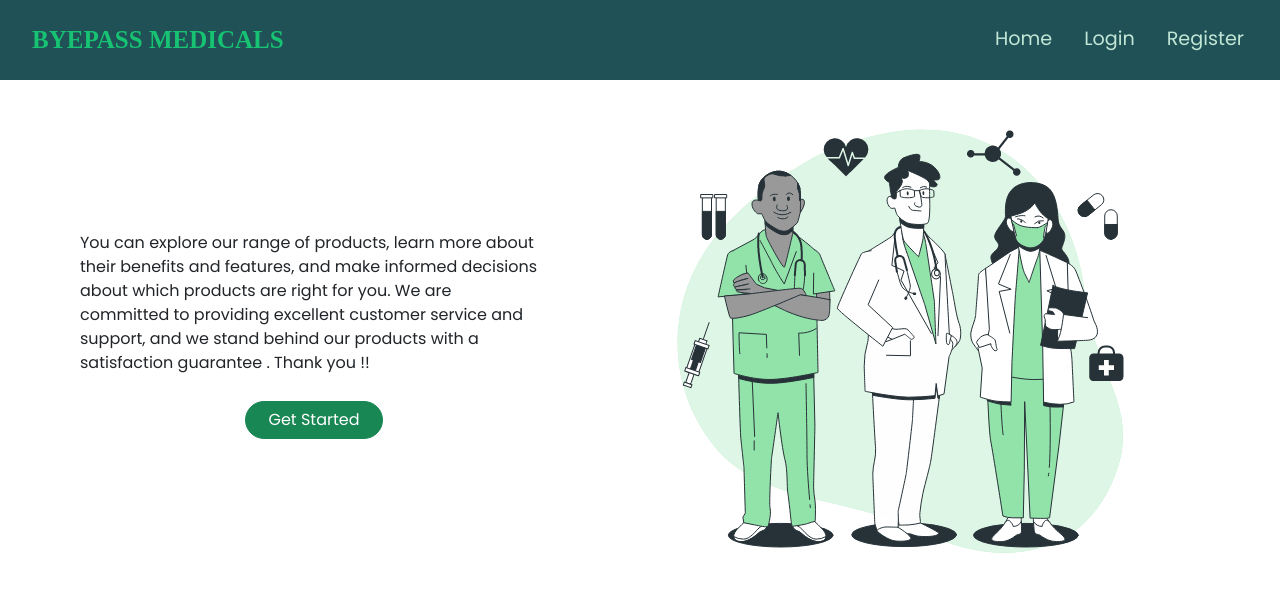
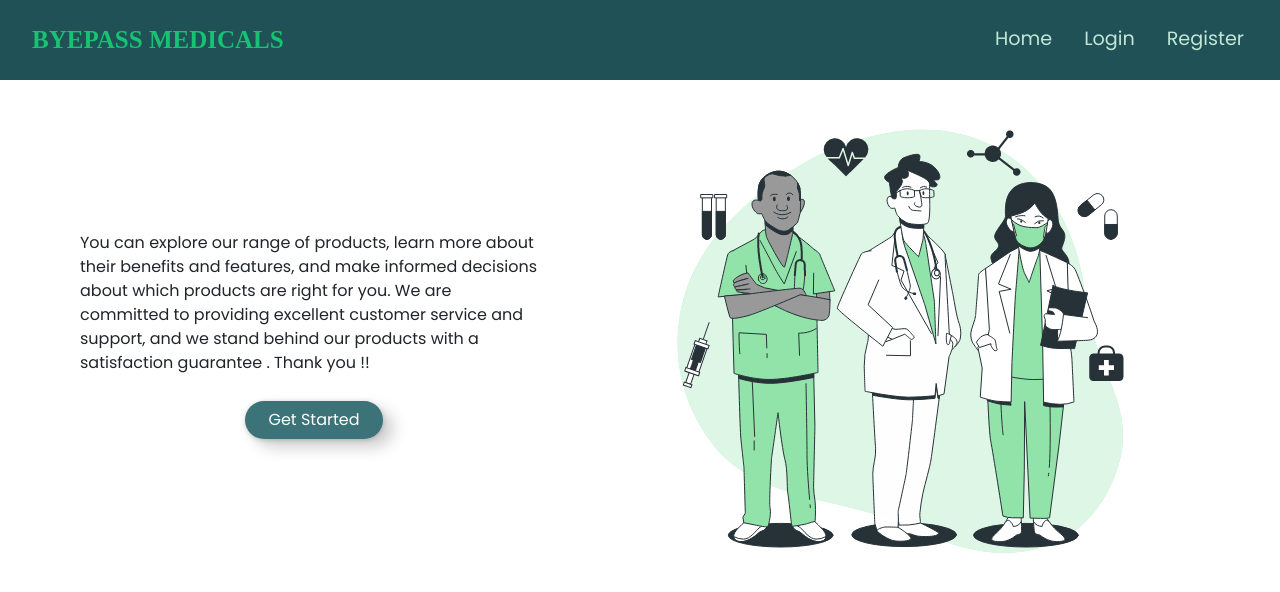
Before and after one commit to lokeshk18/byepass_medicals, a React (Create React App) app: page / in a window 1280 px wide. Shown: the top 592 px of the page. Built offline with nearby package versions, Linux system fonts and the light colour scheme; the HTML template or start-up script is replaced by a standard one.

Commit message:
changes lander  button

```diff
--- a/src/Pages/Lander/Lander.jsx
+++ b/src/Pages/Lander/Lander.jsx
@@ -13,7 +13,7 @@ return (
     <div className='container' style={{margin:"10px",padding:"0px 85px 0px 80px"}}>
         <p>You can explore our range of products, learn more about their benefits and features, and make informed decisions about which products are right for you. We are committed to providing excellent customer service and support, and we stand behind our products with a satisfaction guarantee . Thank you !!
  </p>  </div>
-        <button className='btn btn-success' style={{borderRadius:"40px"}}><Link to="/home" style={{textDecoration:"none",color:"white",padding:"10px"}}>Get Started </Link></button>
+        <button className='btn but1'><Link to="/home" style={{textDecoration:"none",color:"white",padding:"10px"}}>Get Started </Link></button>
     </div>
         <div className="col-6">
         <img src={img} alt="Doctor gif"/>
--- a/src/Pages/Lander/Lander.scss
+++ b/src/Pages/Lander/Lander.scss
@@ -10,5 +10,10 @@
 
 .but1{
     text-decoration: none;
-    // box-shadow: 0 8px 16px 0 rgba(0,0,0,0.2), 0 1px 5px 0 rgba(0,0,0,0.19);
+    border-radius:40px;
+    background-color:#3c7378;
+    box-shadow: 10px 8px 16px 0 rgba(0,0,0,0.2), 0 1px 5px 0 rgba(0,0,0,0.19);
 }
+.but1:hover{
+    // padding-right: 0px;
+}
```
